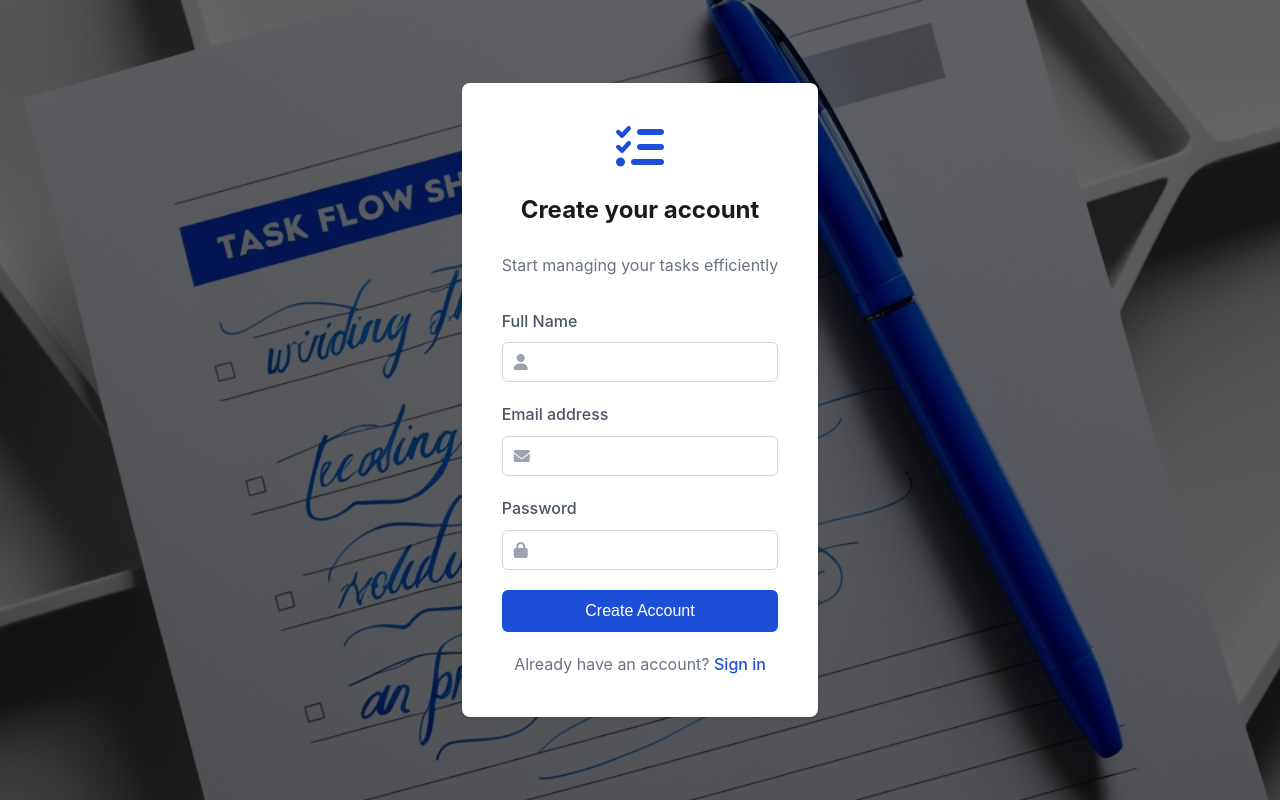
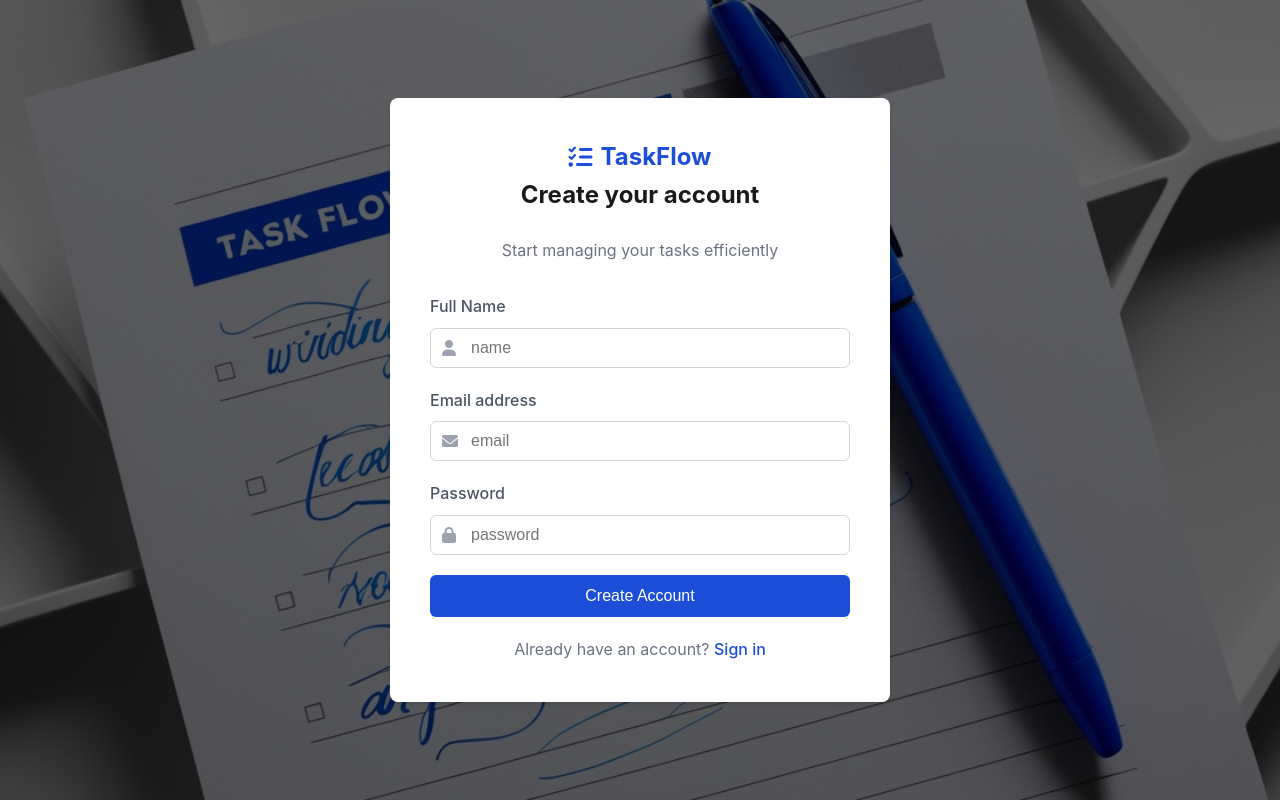
Before and after one commit to abdikadirqulle/Taskflow, a PHP site: page /taskflow/register.php in a window 1280 px wide. Run offline with PHP 8.4, Linux system fonts and the light colour scheme.

Commit message:
fix some style of login and register

```diff
--- a/css/style.css
+++ b/css/style.css
@@ -509,7 +509,7 @@ textarea {
     border-radius: 8px;
     box-shadow: 0 2px 4px rgba(0,0,0,0.1);
     width: 100%;
-    max-width: 400px;
+    min-width: 500px;
 }
 
 .auth-box h1 {
@@ -708,12 +708,12 @@ textarea {
         padding: 15px;
     }
 
-    /* .user-menu {
-        display: none;
-    } */
 
     .top-header h1 {
         font-size: 20px;
+    }
+    .auth-box {
+        min-width: 100%;
     }
 }
 
--- a/register.php
+++ b/register.php
@@ -53,13 +53,30 @@ if ($_SERVER['REQUEST_METHOD'] == 'POST') {
             max-width: 600px;
             backdrop-filter: blur(10px);
         }
+        .logo {
+            display: flex;
+            align-items: center;
+            justify-content: center;
+            gap: 0.5rem;
+            font-size: 1.5rem;
+            font-weight: 700;
+            color: #1D4ED8;
+            text-decoration: none;
+        }
+        .error{
+            color: red;
+        }
    </style>
 </head>
 <body>
     <div class="auth-containers">
         <div class="auth-box">
+
             <div class="auth-header">
-                <i class="fas fa-tasks auth-icon"></i>
+                <a href="#" class="logo">
+                  <i class="fas fa-tasks"></i>
+                  TaskFlow
+               </a>
                 <h1>Create your account</h1>
                 <p>Start managing your tasks efficiently</p>
             </div>
@@ -73,21 +90,21 @@ if ($_SERVER['REQUEST_METHOD'] == 'POST') {
                     <label for="name">Full Name</label>
                     <div class="input-group">
                         <i class="fas fa-user"></i>
-                        <input type="text" id="name" name="name" required>
+                        <input type="text" id="name" name="name" required placeholder="name">
                     </div>
                 </div>
                 <div class="form-group">
                     <label for="email">Email address</label>
                     <div class="input-group">
                         <i class="fas fa-envelope"></i>
-                        <input type="email" id="email" name="email" required>
+                        <input type="email" id="email" name="email" required placeholder="email">
                     </div>
                 </div>
                 <div class="form-group">
                     <label for="password">Password</label>
                     <div class="input-group">
                         <i class="fas fa-lock"></i>
-                        <input type="password" id="password" name="password" required>
+                        <input type="password" id="password" name="password" required placeholder="password">
                     </div>
                 </div>
                 <button type="submit" class="btn-primary">Create Account</button>
```
Also changed, not shown: login.php (+5 -5 lines).
